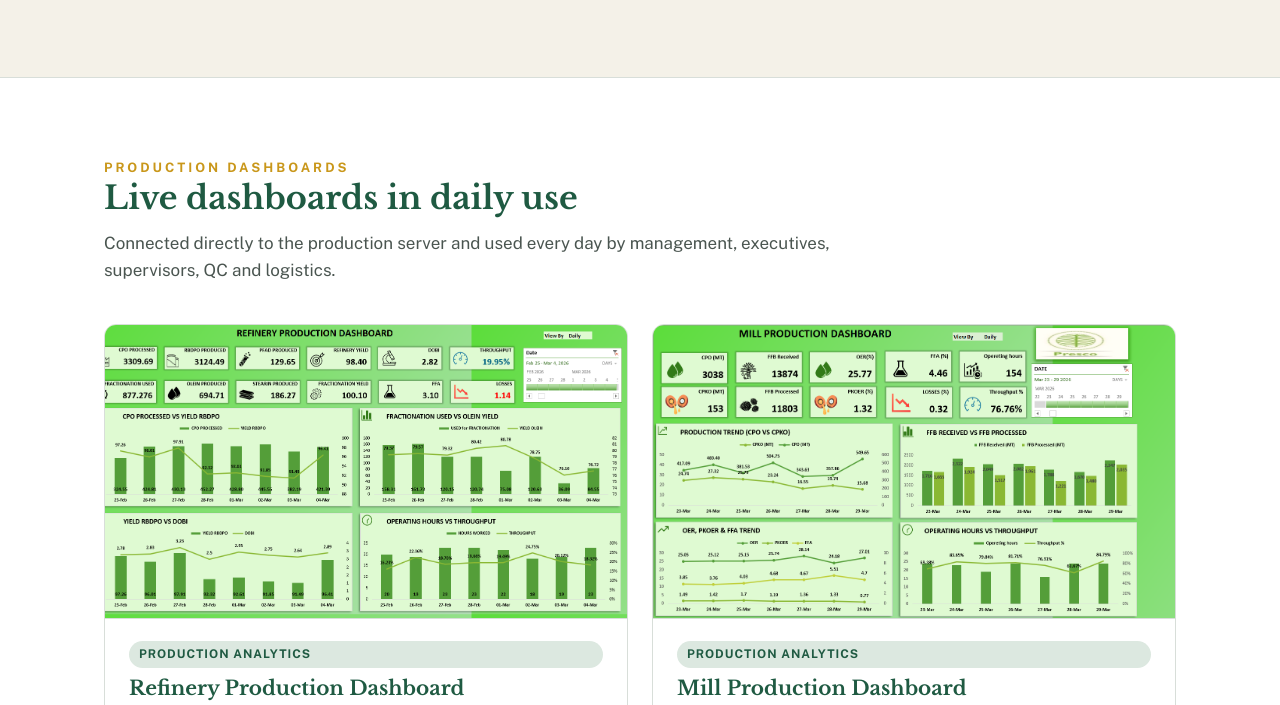
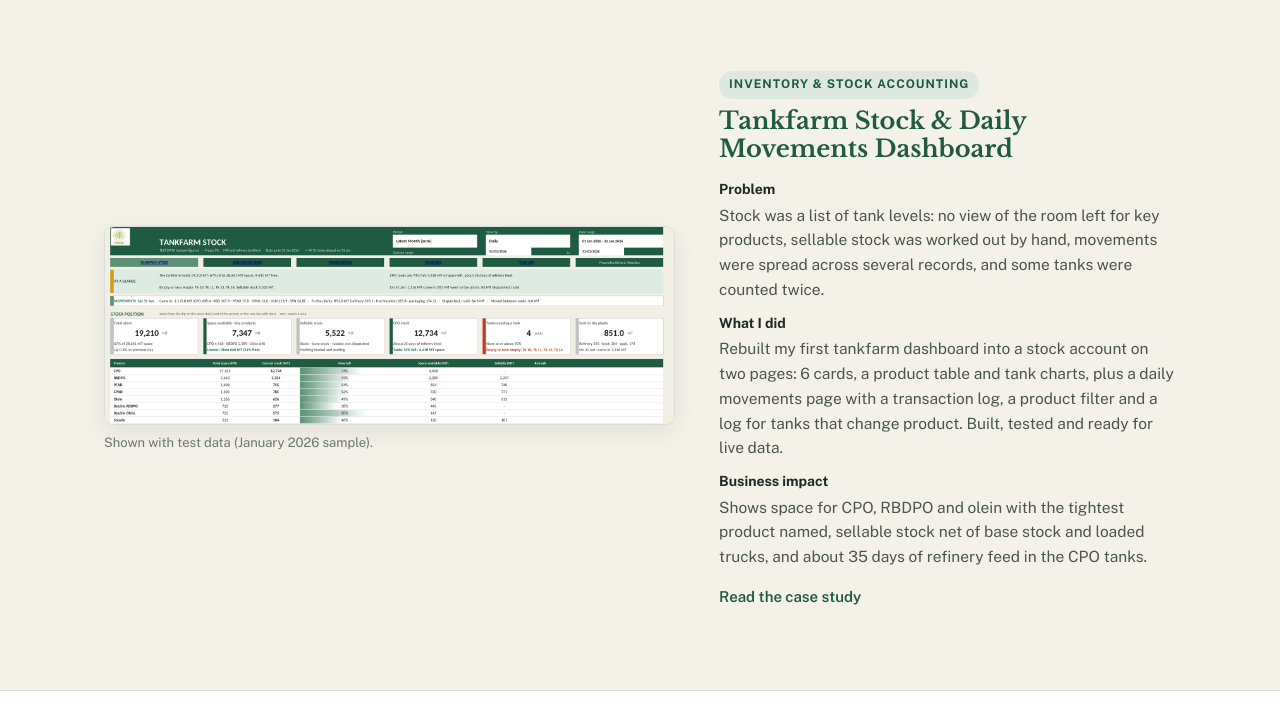
Before and after one commit to alloy-analytics/manufacturing-analytics, a plain HTML site: page index.html in a window 1280 px wide. Shown: the part 6808-7513 px from the top of the page. Drawn offline with nearby package versions, Linux system fonts and the light colour scheme.

Commit message:
- Add case study 11 with screenshots (refinery page, cards, packaging page) - Mark it as the updated version of the Refinery Production Dashboard, with a what's-new table - Link case study 1 to the updated version - Add row 11 to README and update Coming next in the Factory Data System case study - Add the refinery feature block and an Updated version link to the website
- Add case study 12 with screenshots (stock page, cards and product table, daily movements, website overview)
- Mark it as the updated version of the Tankfarm Stock Volume Dashboard, with a what's-new table
- Link case study 4 to the updated version
- Add row 12 to README and update Coming next in the Factory Data System case study
- Add the tankfarm feature block and an Updated version link to the website

```diff
--- a/index.html
+++ b/index.html
@@ -246,6 +246,20 @@ footer{background:var(--green-dk);color:var(--mint);font-size:14px;text-align:ce
       <a class="more" href="https://github.com/alloy-analytics/manufacturing-analytics/blob/main/case-studies/11-refinery-fractionation-packaging.md">Read the case study</a>
     </div>
   </div>
+
+  <div class="feature">
+    <div class="shot"><img src="screenshots/12-tankfarm-overview.png" alt="Tankfarm Stock and Daily Movements Dashboard"><small>Shown with test data (January 2026 sample).</small></div>
+    <div>
+      <span class="tag">Inventory & stock accounting</span>
+      <h3>Tankfarm Stock &amp; Daily Movements Dashboard</h3>
+      <dl class="pd">
+        <dt>Problem</dt><dd>Stock was a list of tank levels: no view of the room left for key products, sellable stock was worked out by hand, movements were spread across several records, and some tanks were counted twice.</dd>
+        <dt>What I did</dt><dd>Rebuilt my first tankfarm dashboard into a stock account on two pages: 6 cards, a product table and tank charts, plus a daily movements page with a transaction log, a product filter and a log for tanks that change product. Built, tested and ready for live data.</dd>
+        <dt>Business impact</dt><dd>Shows space for CPO, RBDPO and olein with the tightest product named, sellable stock net of base stock and loaded trucks, and about 35 days of refinery feed in the CPO tanks.</dd>
+      </dl>
+      <a class="more" href="https://github.com/alloy-analytics/manufacturing-analytics/blob/main/case-studies/12-tankfarm-stock-movements.md">Read the case study</a>
+    </div>
+  </div>
 </div></section>
 
 <section class="featured"><div class="wrap">
@@ -272,7 +286,7 @@ footer{background:var(--green-dk);color:var(--mint);font-size:14px;text-align:ce
       <span class="tag">Inventory analytics</span><h3>Tankfarm Stock Volume Dashboard</h3>
       <p>Tank-by-tank stock for mill and refinery products, used for dispatch planning and reconciliation.</p>
       <div class="result"><b>Result:</b> overflow and stock-out risks are visible at a glance.</div>
-      <a class="more" href="https://github.com/alloy-analytics/manufacturing-analytics/blob/main/case-studies/04-tankfarm-volumetric.md">Case study</a></div></div>
+      <a class="more" href="https://github.com/alloy-analytics/manufacturing-analytics/blob/main/case-studies/04-tankfarm-volumetric.md">Case study</a> · <a class="more" href="https://github.com/alloy-analytics/manufacturing-analytics/blob/main/case-studies/12-tankfarm-stock-movements.md">Updated version</a></div></div>
   </div>
 </div></section>
 
```
Also changed, not shown: screenshots/12-tankfarm-cards.png (added), screenshots/12-tankfarm-movements.png (added), screenshots/12-tankfarm-overview.png (added), screenshots/12-tankfarm-stock.png (added), 4 other files.
